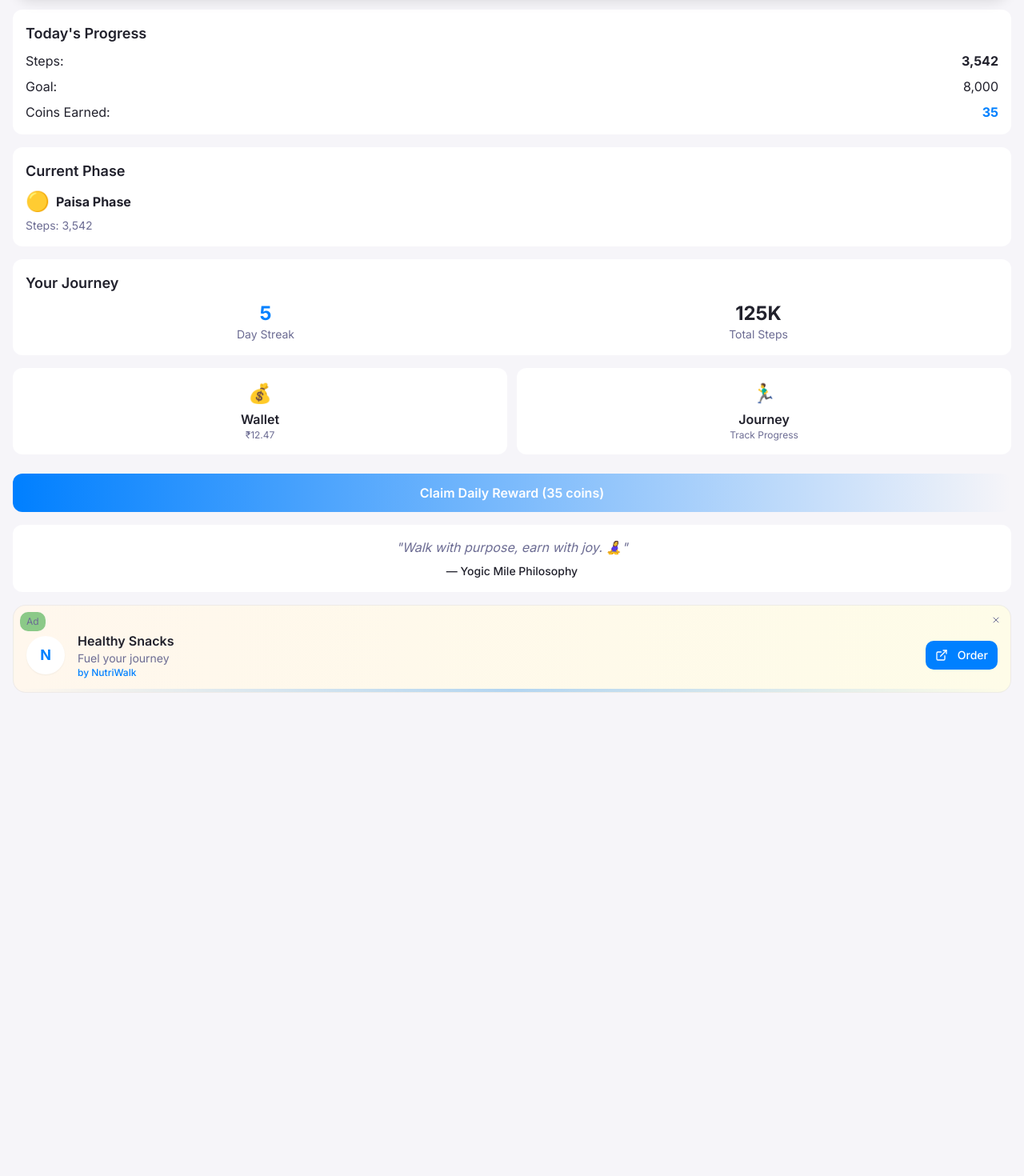
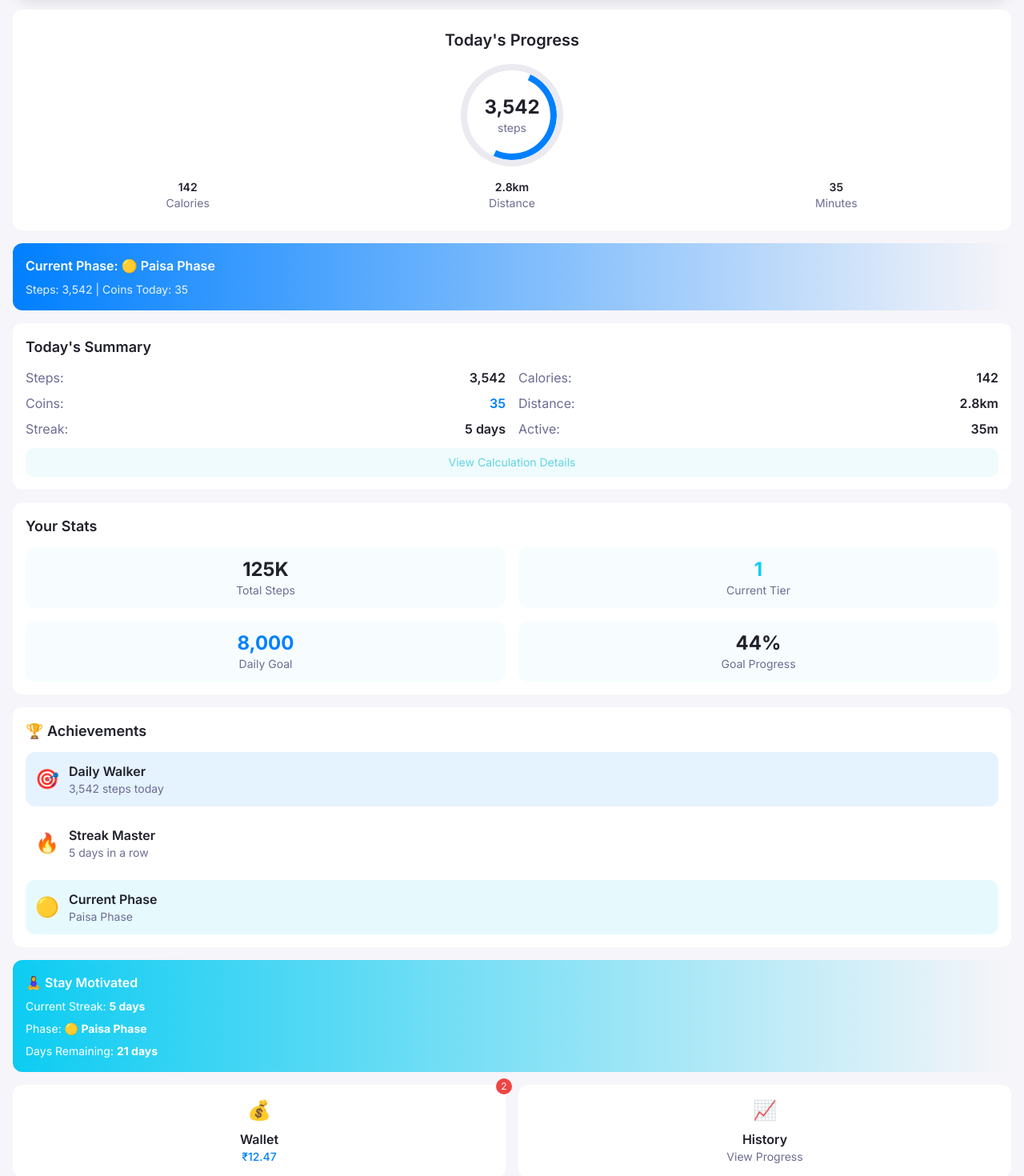
Before and after one commit to yogicmile/yogicmile, a React (Vite) app: page / in a window 1280 px wide. Shown: the part 840-2310 px from the top of the page at 80% size. Before the commit the page ends 1858 px from the top, so only its background shows below. Built offline with nearby package versions, Linux system fonts and the light colour scheme; the HTML template or start-up script is replaced by a standard one.

Commit message:
Fix: Restore Home page content

```diff
--- a/src/pages/Index.tsx
+++ b/src/pages/Index.tsx
@@ -87,76 +87,206 @@ const Index = () => {
             />
           </div>
 
-          {/* Simple Progress Display */}
+          {/* Interactive Progress Ring - Simplified */}
           <div className="px-4 pb-4">
-            <div className="bg-card rounded-lg p-4">
-              <h3 className="text-lg font-semibold mb-2">Today's Progress</h3>
-              <div className="space-y-2">
-                <div className="flex justify-between">
-                  <span>Steps:</span>
-                  <span className="font-bold">{yogicData.dailyProgress.currentSteps.toLocaleString()}</span>
+            <div className="bg-card rounded-lg p-6 animate-scale-in">
+              <div className="text-center space-y-4">
+                <h3 className="text-xl font-semibold">Today's Progress</h3>
+                <div className="relative w-32 h-32 mx-auto">
+                  <div className="w-full h-full rounded-full border-8 border-muted relative overflow-hidden">
+                    <div
+                      className="absolute inset-0 rounded-full border-8 border-tier-1-paisa border-r-transparent border-b-transparent transform rotate-45"
+                      style={{
+                        transform: `rotate(${(yogicData.dailyProgress.currentSteps / yogicData.dailyProgress.dailyGoal) * 360}deg)`
+                      }}
+                    />
+                  </div>
+                  <div className="absolute inset-0 flex flex-col items-center justify-center">
+                    <div className="text-2xl font-bold">{yogicData.dailyProgress.currentSteps.toLocaleString()}</div>
+                    <div className="text-sm text-muted-foreground">steps</div>
+                  </div>
                 </div>
-                <div className="flex justify-between">
-                  <span>Goal:</span>
-                  <span>{yogicData.dailyProgress.dailyGoal.toLocaleString()}</span>
-                </div>
-                <div className="flex justify-between">
-                  <span>Coins Earned:</span>
-                  <span className="text-tier-1-paisa font-bold">{yogicData.dailyProgress.coinsEarnedToday}</span>
+                <div className="grid grid-cols-3 gap-4 text-sm">
+                  <div className="text-center">
+                    <div className="font-semibold">{yogicData.dailyProgress.calories}</div>
+                    <div className="text-muted-foreground">Calories</div>
+                  </div>
+                  <div className="text-center">
+                    <div className="font-semibold">{yogicData.dailyProgress.distance.toFixed(1)}km</div>
+                    <div className="text-muted-foreground">Distance</div>
+                  </div>
+                  <div className="text-center">
+                    <div className="font-semibold">{yogicData.dailyProgress.activeMinutes}</div>
+                    <div className="text-muted-foreground">Minutes</div>
+                  </div>
                 </div>
               </div>
             </div>
           </div>
 
           {/* Dynamic Coin Rate Display - Simplified */}
-          <div className="px-4 pb-4">
-            <div className="bg-card rounded-lg p-4">
-              <h3 className="text-lg font-semibold mb-2">Current Phase</h3>
-              <div className="flex items-center gap-2">
-                <span className="text-2xl">{yogicData.user.tierSymbol}</span>
-                <span className="font-bold">{yogicData.user.tierName}</span>
+          <div className="mx-4 mb-4">
+            <div className="bg-gradient-to-r from-tier-1-paisa to-tier-2-rupaya rounded-lg p-4 text-white">
+              <h3 className="font-semibold mb-2">Current Phase: {yogicData.user.tierSymbol} {yogicData.user.tierName}</h3>
+              <div className="text-sm opacity-90">
+                Steps: {yogicData.dailyProgress.currentSteps.toLocaleString()} |
+                Coins Today: {yogicData.dailyProgress.coinsEarnedToday}
               </div>
-              <p className="text-sm text-muted-foreground mt-1">
-                Steps: {yogicData.dailyProgress.currentSteps.toLocaleString()}
-              </p>
             </div>
           </div>
 
-          {/* Simple Stats Display */}
+          {/* Today's Summary Card - Simplified */}
           <div className="px-4 pb-4">
-            <div className="bg-card rounded-lg p-4">
-              <h3 className="text-lg font-semibold mb-2">Your Journey</h3>
+            <div className="bg-card rounded-lg p-4 animate-fade-in">
+              <h3 className="text-lg font-semibold mb-3">Today's Summary</h3>
               <div className="grid grid-cols-2 gap-4">
-                <div className="text-center">
-                  <div className="text-2xl font-bold text-tier-1-paisa">{yogicData.user.streakDays}</div>
-                  <div className="text-sm text-muted-foreground">Day Streak</div>
+                <div className="space-y-2">
+                  <div className="flex justify-between">
+                    <span className="text-muted-foreground">Steps:</span>
+                    <span className="font-semibold">{yogicData.dailyProgress.currentSteps.toLocaleString()}</span>
+                  </div>
+                  <div className="flex justify-between">
+                    <span className="text-muted-foreground">Coins:</span>
+                    <span className="font-semibold text-tier-1-paisa">{yogicData.dailyProgress.coinsEarnedToday}</span>
+                  </div>
+                  <div className="flex justify-between">
+                    <span className="text-muted-foreground">Streak:</span>
+                    <span className="font-semibold">{yogicData.user.streakDays} days</span>
+                  </div>
                 </div>
-                <div className="text-center">
+                <div className="space-y-2">
+                  <div className="flex justify-between">
+                    <span className="text-muted-foreground">Calories:</span>
+                    <span className="font-semibold">{yogicData.dailyProgress.calories}</span>
+                  </div>
+                  <div className="flex justify-between">
+                    <span className="text-muted-foreground">Distance:</span>
+                    <span className="font-semibold">{yogicData.dailyProgress.distance.toFixed(1)}km</span>
+                  </div>
+                  <div className="flex justify-between">
+                    <span className="text-muted-foreground">Active:</span>
+                    <span className="font-semibold">{yogicData.dailyProgress.activeMinutes}m</span>
+                  </div>
+                </div>
+              </div>
+              <button
+                onClick={() => navigate('/calculation-review')}
+                className="w-full mt-3 py-2 text-sm bg-primary/10 text-primary rounded-lg hover:bg-primary/20 transition-colors"
+              >
+                View Calculation Details
+              </button>
+            </div>
+          </div>
+
+          {/* Stats Cards - Simplified */}
+          <div className="px-4 pb-4">
+            <div className="bg-card rounded-lg p-4 animate-fade-in">
+              <h3 className="text-lg font-semibold mb-3">Your Stats</h3>
+              <div className="grid grid-cols-2 gap-4">
+                <div className="text-center p-3 bg-primary/5 rounded-lg">
                   <div className="text-2xl font-bold text-tier-2-rupaya">{(yogicData.user.totalLifetimeSteps / 1000).toFixed(0)}K</div>
                   <div className="text-sm text-muted-foreground">Total Steps</div>
+                </div>
+                <div className="text-center p-3 bg-primary/5 rounded-lg">
+                  <div className="text-2xl font-bold text-tier-3-token">{yogicData.user.currentTier}</div>
+                  <div className="text-sm text-muted-foreground">Current Tier</div>
+                </div>
+                <div className="text-center p-3 bg-primary/5 rounded-lg">
+                  <div className="text-2xl font-bold text-tier-1-paisa">{yogicData.user.dailyGoal.toLocaleString()}</div>
+                  <div className="text-sm text-muted-foreground">Daily Goal</div>
+                </div>
+                <div className="text-center p-3 bg-primary/5 rounded-lg">
+                  <div className="text-2xl font-bold text-tier-4-crystal">{Math.round((yogicData.dailyProgress.currentSteps / yogicData.user.dailyGoal) * 100)}%</div>
+                  <div className="text-sm text-muted-foreground">Goal Progress</div>
                 </div>
               </div>
             </div>
           </div>
 
-          {/* Navigation Cards - Simplified */}
+          {/* Milestone Celebrations - Simplified */}
+          <div className="px-4 pb-4">
+            <div className="bg-card rounded-lg p-4 animate-fade-in">
+              <h3 className="text-lg font-semibold mb-3">🏆 Achievements</h3>
+              <div className="space-y-3">
+                <div className="flex items-center gap-3 p-3 bg-tier-1-paisa/10 rounded-lg">
+                  <div className="text-2xl">🎯</div>
+                  <div>
+                    <div className="font-semibold">Daily Walker</div>
+                    <div className="text-sm text-muted-foreground">{yogicData.dailyProgress.currentSteps.toLocaleString()} steps today</div>
+                  </div>
+                </div>
+                <div className="flex items-center gap-3 p-3 bg-tier-2-rupaya/10 rounded-lg">
+                  <div className="text-2xl">🔥</div>
+                  <div>
+                    <div className="font-semibold">Streak Master</div>
+                    <div className="text-sm text-muted-foreground">{yogicData.user.streakDays} days in a row</div>
+                  </div>
+                </div>
+                <div className="flex items-center gap-3 p-3 bg-tier-3-token/10 rounded-lg">
+                  <div className="text-2xl">{yogicData.user.tierSymbol}</div>
+                  <div>
+                    <div className="font-semibold">Current Phase</div>
+                    <div className="text-sm text-muted-foreground">{yogicData.user.tierName}</div>
+                  </div>
+                </div>
+              </div>
+            </div>
+          </div>
+
+          {/* Motivation Section - Simplified */}
+          <div className="px-4 pb-4">
+            <div className="bg-gradient-to-r from-tier-3-token to-tier-4-crystal rounded-lg p-4 text-white animate-fade-in">
+              <h3 className="font-semibold mb-2">🧘‍♀️ Stay Motivated</h3>
+              <div className="space-y-2 text-sm">
+                <div>Current Streak: <span className="font-bold">{yogicData.user.streakDays} days</span></div>
+                <div>Phase: <span className="font-bold">{yogicData.user.tierSymbol} {yogicData.user.tierName}</span></div>
+                <div>Days Remaining: <span className="font-bold">{yogicData.tierProgress.daysRemaining} days</span></div>
+              </div>
+            </div>
+          </div>
+
+          {/* Enhanced Navigation Cards - Simplified */}
           <div className="px-4 pb-6">
-            <div className="grid grid-cols-2 gap-3">
+            <div className="grid grid-cols-2 gap-4 animate-fade-in">
               <button
                 onClick={() => navigate('/wallet')}
-                className="bg-card rounded-lg p-4 text-center hover:shadow-md transition-shadow"
+                className="bg-card rounded-lg p-4 text-center hover:shadow-lg transition-all relative"
               >
-                <div className="text-2xl mb-1">💰</div>
+                <div className="text-2xl mb-2">💰</div>
                 <div className="font-semibold">Wallet</div>
-                <div className="text-xs text-muted-foreground">₹{(yogicData.wallet.mockData.totalBalance / 100).toFixed(2)}</div>
+                <div className="text-sm text-tier-1-paisa font-medium">₹{(yogicData.wallet.mockData.totalBalance / 100).toFixed(2)}</div>
+                {yogicData.wallet.mockData.pendingRedemptions > 0 && (
+                  <div className="absolute -top-2 -right-2 w-5 h-5 bg-red-500 text-white text-xs rounded-full flex items-center justify-center">
+                    {yogicData.wallet.mockData.pendingRedemptions}
+                  </div>
+                )}
+              </button>
+              <button
+                onClick={() => navigate('/coins-history')}
+                className="bg-card rounded-lg p-4 text-center hover:shadow-lg transition-all"
+              >
+                <div className="text-2xl mb-2">📈</div>
+                <div className="font-semibold">History</div>
+                <div className="text-sm text-muted-foreground">View Progress</div>
               </button>
               <button
                 onClick={() => navigate('/phase-journey')}
-                className="bg-card rounded-lg p-4 text-center hover:shadow-md transition-shadow"
+                className="bg-card rounded-lg p-4 text-center hover:shadow-lg transition-all relative"
               >
-                <div className="text-2xl mb-1">🏃‍♂️</div>
+                <div className="text-2xl mb-2">🚀</div>
                 <div className="font-semibold">Journey</div>
-                <div className="text-xs text-muted-foreground">Track Progress</div>
+                <div className="text-sm text-muted-foreground">Phase Progress</div>
+                {yogicData.tierProgress.daysRemaining <= 7 && (
+                  <div className="absolute -top-2 -right-2 w-3 h-3 bg-orange-500 rounded-full"></div>
+                )}
+              </button>
+              <button
+                onClick={() => navigate('/calculation-review')}
+                className="bg-card rounded-lg p-4 text-center hover:shadow-lg transition-all"
+              >
+                <div className="text-2xl mb-2">🧮</div>
+                <div className="font-semibold">Calculator</div>
+                <div className="text-sm text-muted-foreground">Review Logic</div>
               </button>
             </div>
           </div>
@@ -165,17 +295,27 @@ const Index = () => {
           <div className="px-4 pb-4">
             <button
               onClick={handleClaimReward}
-              className="w-full bg-gradient-to-r from-tier-1-paisa to-tier-2-rupaya text-white py-3 px-4 rounded-lg font-semibold animate-fade-in hover:shadow-lg transition-all"
+              className="w-full bg-gradient-to-r from-tier-1-paisa to-tier-2-rupaya text-white py-4 px-6 rounded-lg font-semibold text-lg animate-fade-in hover:shadow-lg transition-all transform hover:scale-105"
             >
-              Claim Daily Reward ({yogicData.dailyProgress.coinsEarnedToday || 10} coins)
+              🎁 Claim Daily Reward ({yogicData.dailyProgress.coinsEarnedToday || 10} coins)
             </button>
           </div>
 
-          {/* Inspiration Quote - Simplified */}
+          {/* Yogic Mile Inspiration - Simplified */}
           <div className="px-4 pb-4">
-            <div className="bg-card rounded-lg p-4 text-center">
-              <p className="italic text-muted-foreground">"Walk with purpose, earn with joy. 🧘‍♀️"</p>
-              <p className="text-sm mt-2 font-medium">— Yogic Mile Philosophy</p>
+            <div className="bg-gradient-to-r from-sage-green to-soft-lavender rounded-lg p-4 text-white text-center animate-fade-in">
+              <p className="italic mb-2">"Walk with purpose, earn with joy. 🧘‍♀️"</p>
+              <p className="text-sm opacity-90">— Yogic Mile Philosophy</p>
+            </div>
+          </div>
+
+          {/* Countdown Timer - Simplified */}
+          <div className="px-4 pb-4">
+            <div className="bg-card rounded-lg p-4 text-center animate-fade-in">
+              <h3 className="font-semibold mb-2">⏰ Next Tier Bonus</h3>
+              <p className="text-sm text-muted-foreground mb-2">Enhanced rewards unlock soon!</p>
+              <div className="text-2xl font-bold text-tier-1-paisa">23:45:12</div>
+              <p className="text-xs text-muted-foreground">Hours : Minutes : Seconds</p>
             </div>
           </div>
 
```
